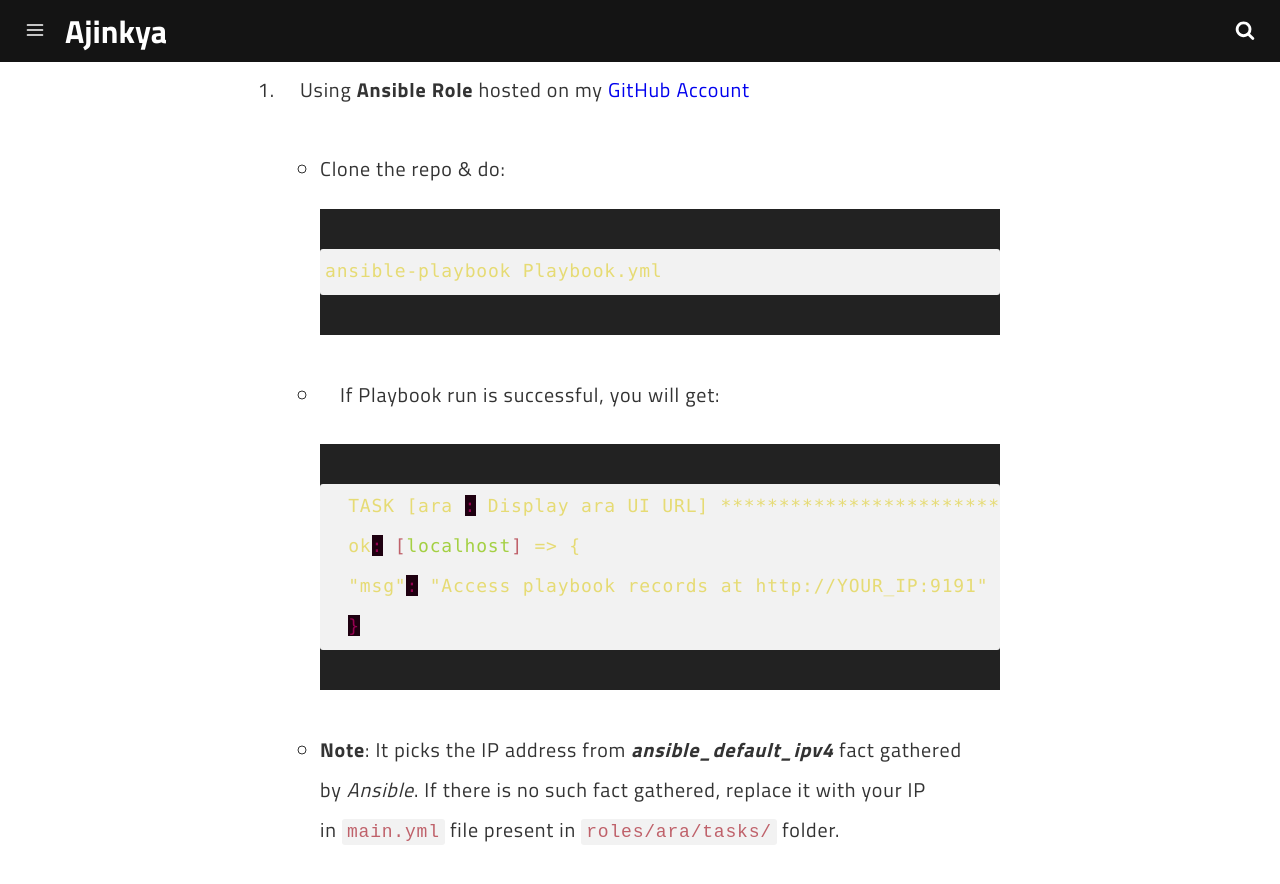
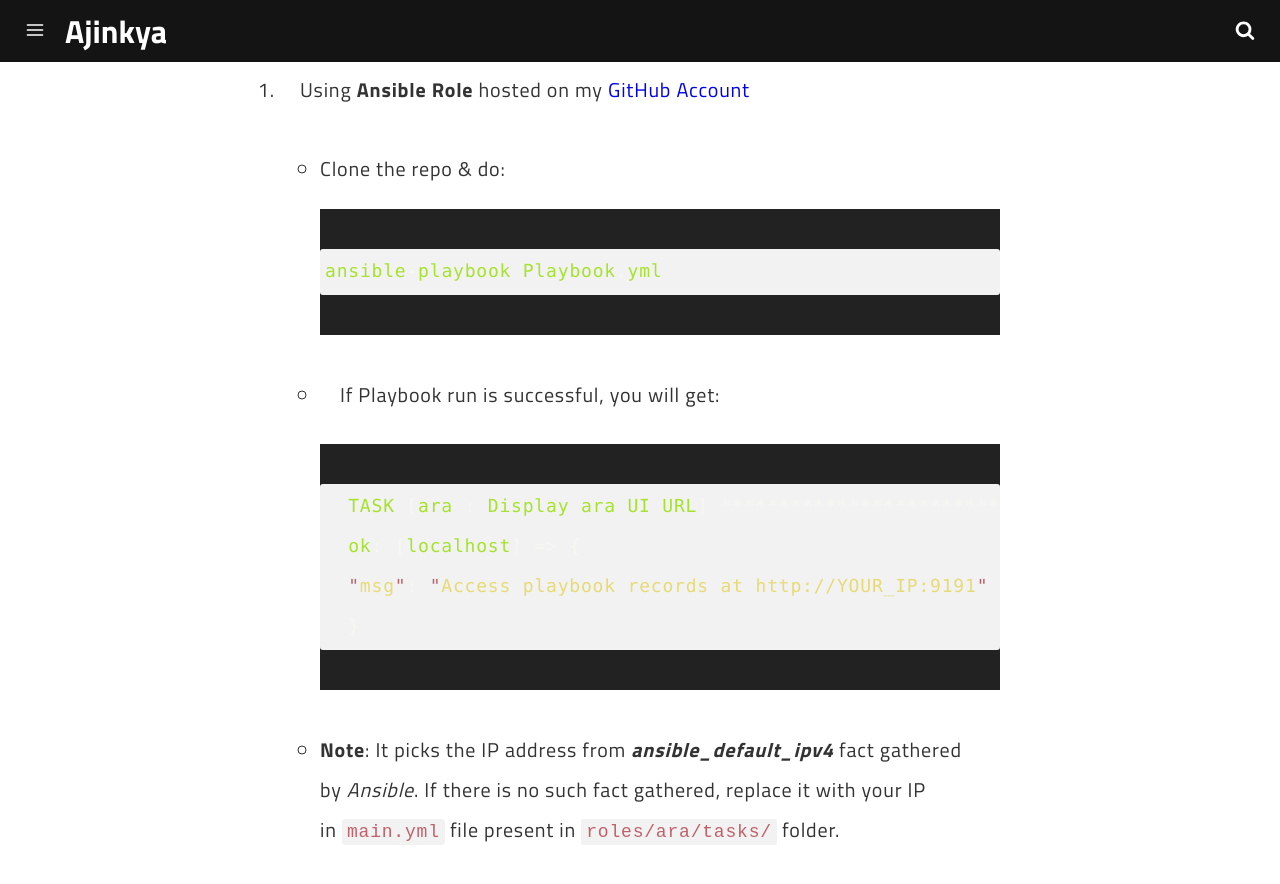
Before and after one commit to ajinkya-devops/techwisdombyajinkya, a Jekyll site: the page built from _posts/2017-09-14-Ansible Run Analysis.md, in a window 1280 px wide and 900 px high, scrolled down 4531 px. Shown: the top 884 px of the window. Built offline with Jekyll 4.4.1, drawn with Linux system fonts in a browser that asks for light colours; comment, search, counter and statistics services are not loaded.

````diff
--- a/_posts/2017-09-14-Ansible Run Analysis.md
+++ b/_posts/2017-09-14-Ansible Run Analysis.md
@@ -54,12 +54,12 @@
 1. Using **Ansible Role** hosted on my <a href="https://github.com/AjinkyaBapat/Ansible-Run-Analyser">GitHub Account </a>
 
     * Clone the repo & do:
-      ```yaml
+      ```js
       ansible-playbook Playbook.yml
       ```
     * If Playbook run is successful, you will get:
 
-      ```yaml
+      ```js
         TASK [ara : Display ara UI URL] ************************
         ok: [localhost] => {
         "msg": "Access playbook records at http://YOUR_IP:9191"
````
